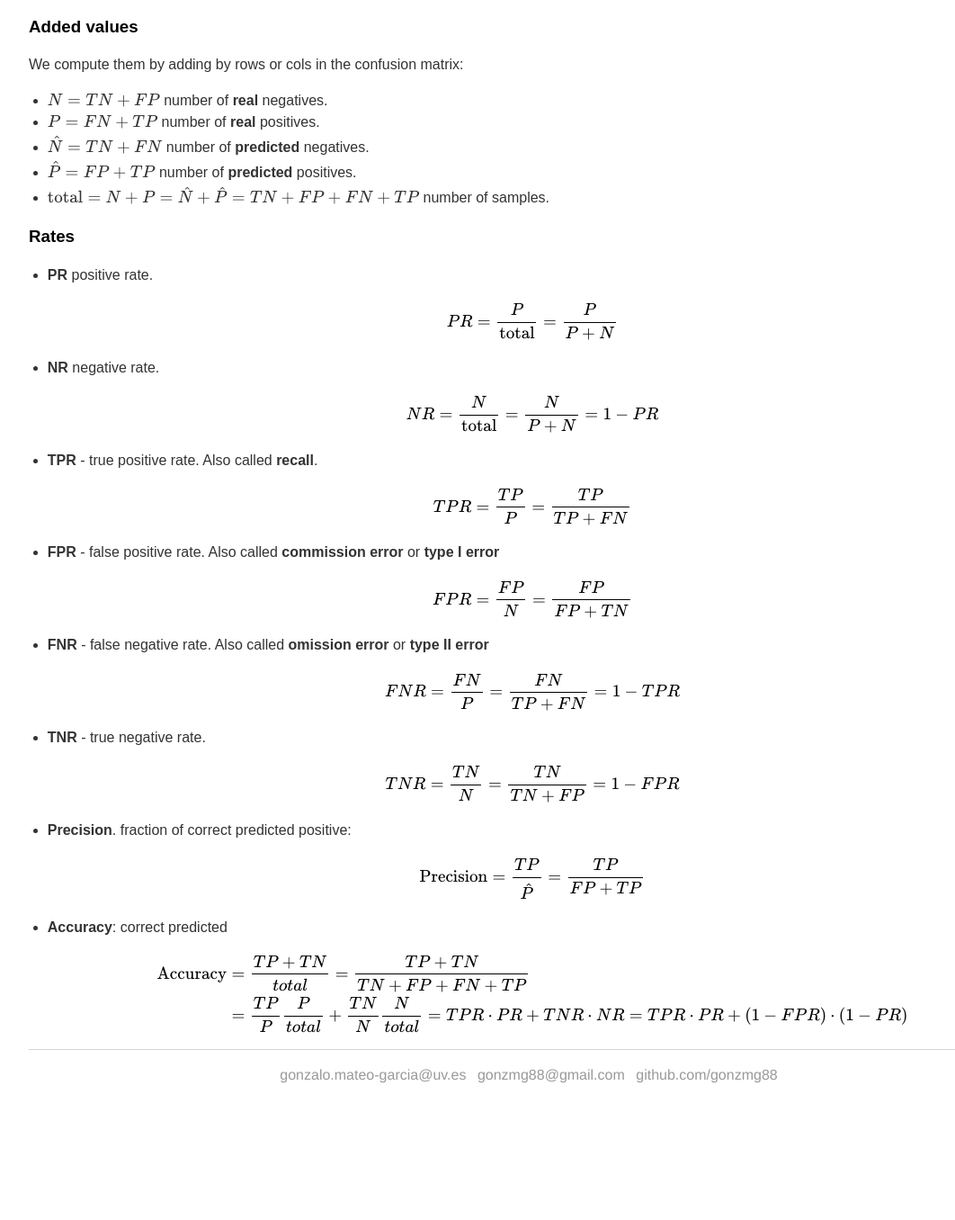
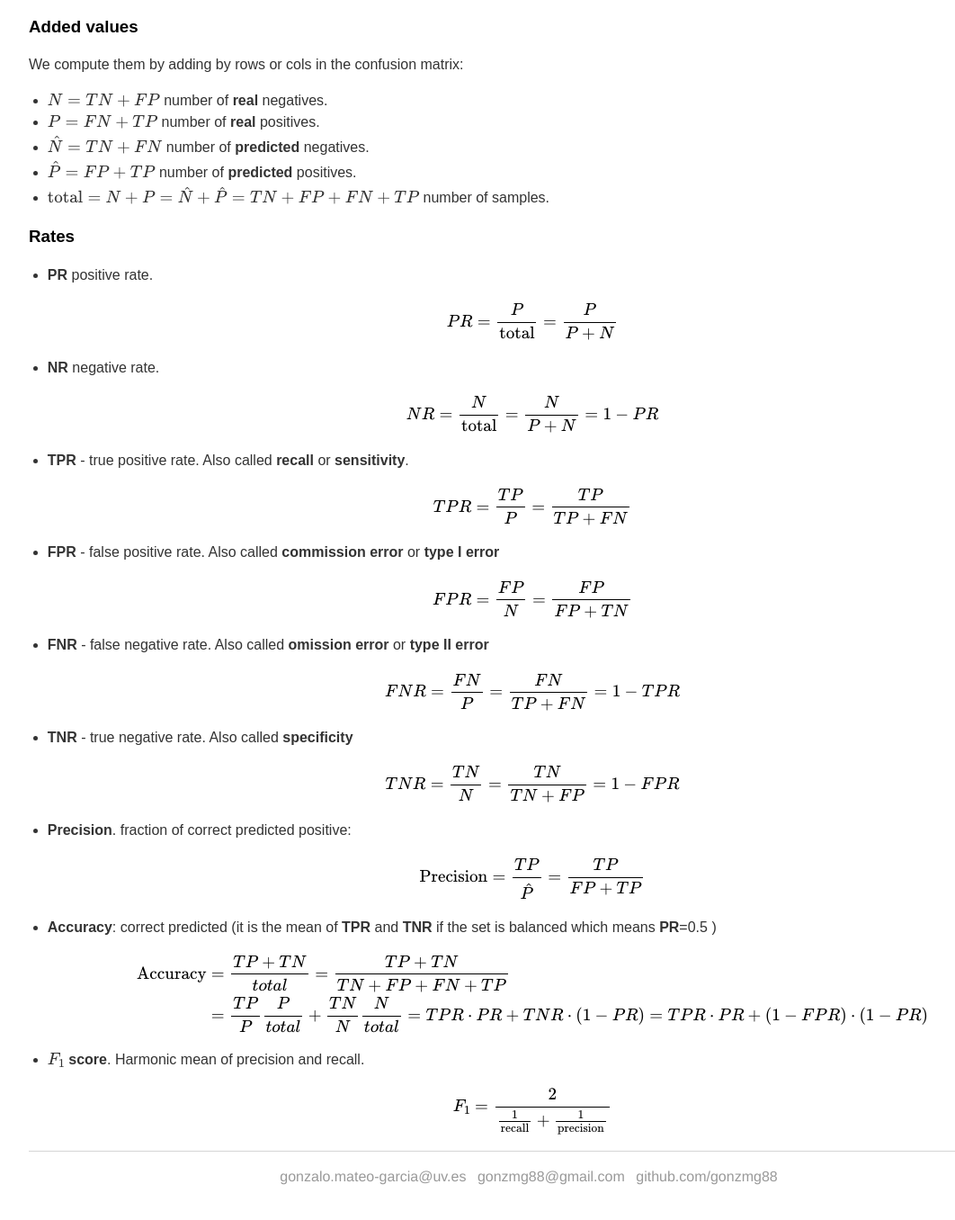
Before and after one commit to Haiiah/gonzmg88.github.io, a Jekyll site: the page built from _posts/2017-12-22-accuracymeasures.md, in a window 1280 px wide and 1400 px high, scrolled down 570 px. Shown: the top 1356 px of the window at 90% size, without its empty margins (48-1110 px from the left). Built offline with Jekyll 4.4.1, drawn with Linux system fonts in a browser that asks for light colours; formulas are drawn with MathJax 3; before the commit the page ends 1857 px from its top, so only the background shows below that.

```diff
--- a/_posts/2017-12-22-accuracymeasures.md
+++ b/_posts/2017-12-22-accuracymeasures.md
@@ -29,7 +29,6 @@
 | | 0 | TN | FP | $N$ |
 | | 1 | FN | TP | $P$ |
 |Total |  | $\hat{N}$  | $\hat{P}$ | total |
-{:style="text-align: center;"}
 
 ### Basic values
 
@@ -63,7 +62,7 @@
 
 $$
 
-* **TPR** - true positive rate. Also called **recall**.
+* **TPR** - true positive rate. Also called **recall** or **sensitivity**.
 
 $$
 TPR = \frac{TP}{P} = \frac{TP}{TP + FN}
@@ -81,7 +80,7 @@
 FNR = \frac{FN}{P} = \frac{FN}{TP + FN} = 1 - TPR
 $$
 
-* __TNR__ - true negative rate.
+* __TNR__ - true negative rate. Also called **specificity**
 
 $$
 TNR = \frac{TN}{N} = \frac{TN}{TN + FP} = 1 - FPR
@@ -93,11 +92,17 @@
 \text{Precision} = \frac{TP}{\hat{P}} = \frac{TP}{FP + TP}
 $$
 
-* **Accuracy**: correct predicted
+* **Accuracy**: correct predicted (it is the mean of __TPR__ and __TNR__ if the set is balanced which means __PR__=0.5 )
 
 $$
 \begin{aligned}
 \text{Accuracy} &= \frac{TP+TN}{total} = \frac{TP+TN}{TN+FP+FN+TP} \\
-&= \frac{TP}{P}\frac{P}{total}+\frac{TN}{N}\frac{N}{total} = TPR \cdot PR + TNR \cdot NR = TPR \cdot PR + (1-FPR) \cdot (1-PR)
+&= \frac{TP}{P}\frac{P}{total}+\frac{TN}{N}\frac{N}{total} = TPR \cdot PR + TNR \cdot (1-PR) = TPR \cdot PR + (1-FPR) \cdot (1-PR)
 \end{aligned}
 $$
+
+* $F_1$ __score__. Harmonic mean of precision and recall.
+
+$$
+F_1 = \frac{2}{\tfrac{1}{\text{recall}} + \tfrac{1}{\text{precision}}}
+$$
```
Also changed, not shown: publications/index.html (+39 -0 lines), publications/pubs.bib (+20 -1 lines), 1 other file.
